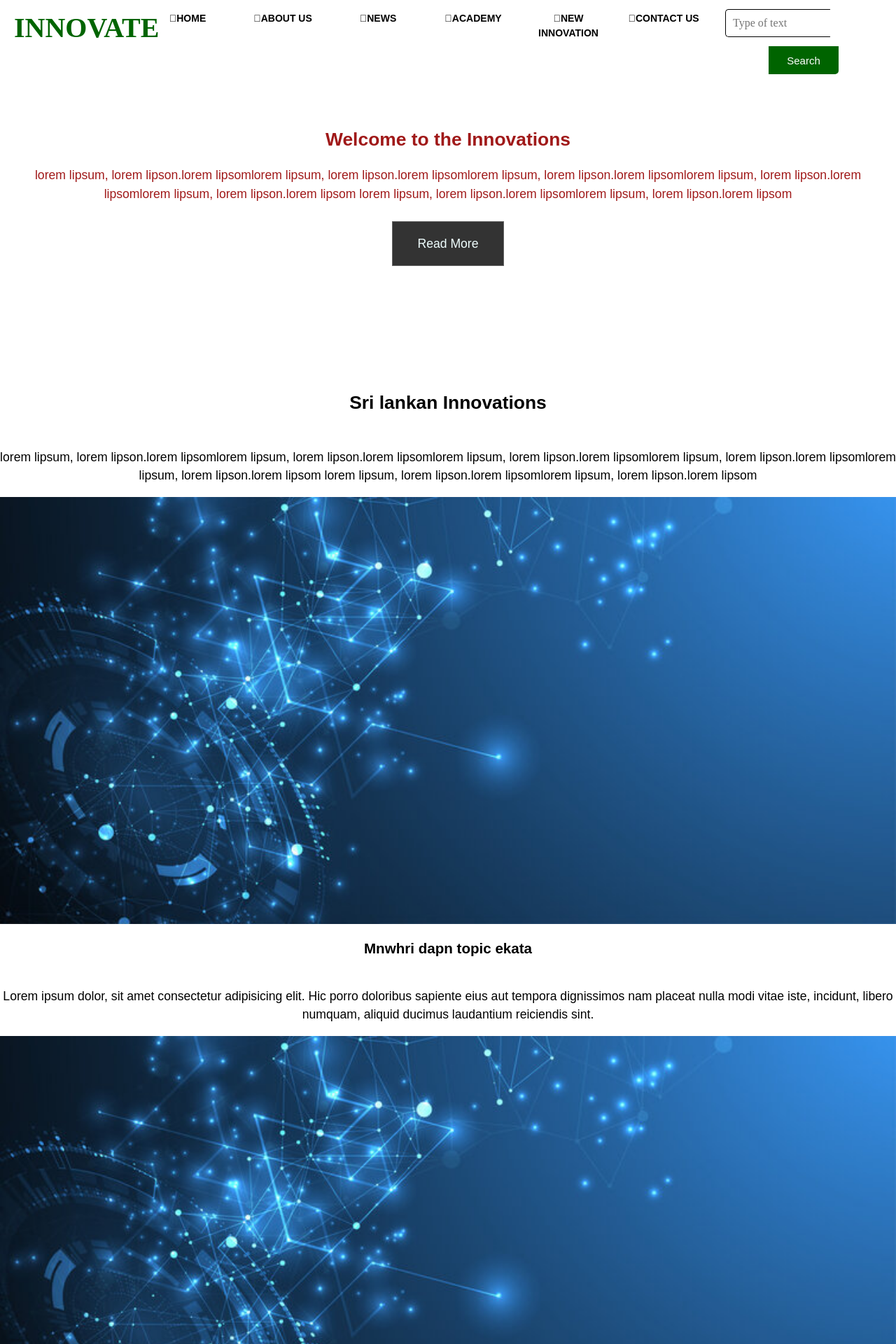
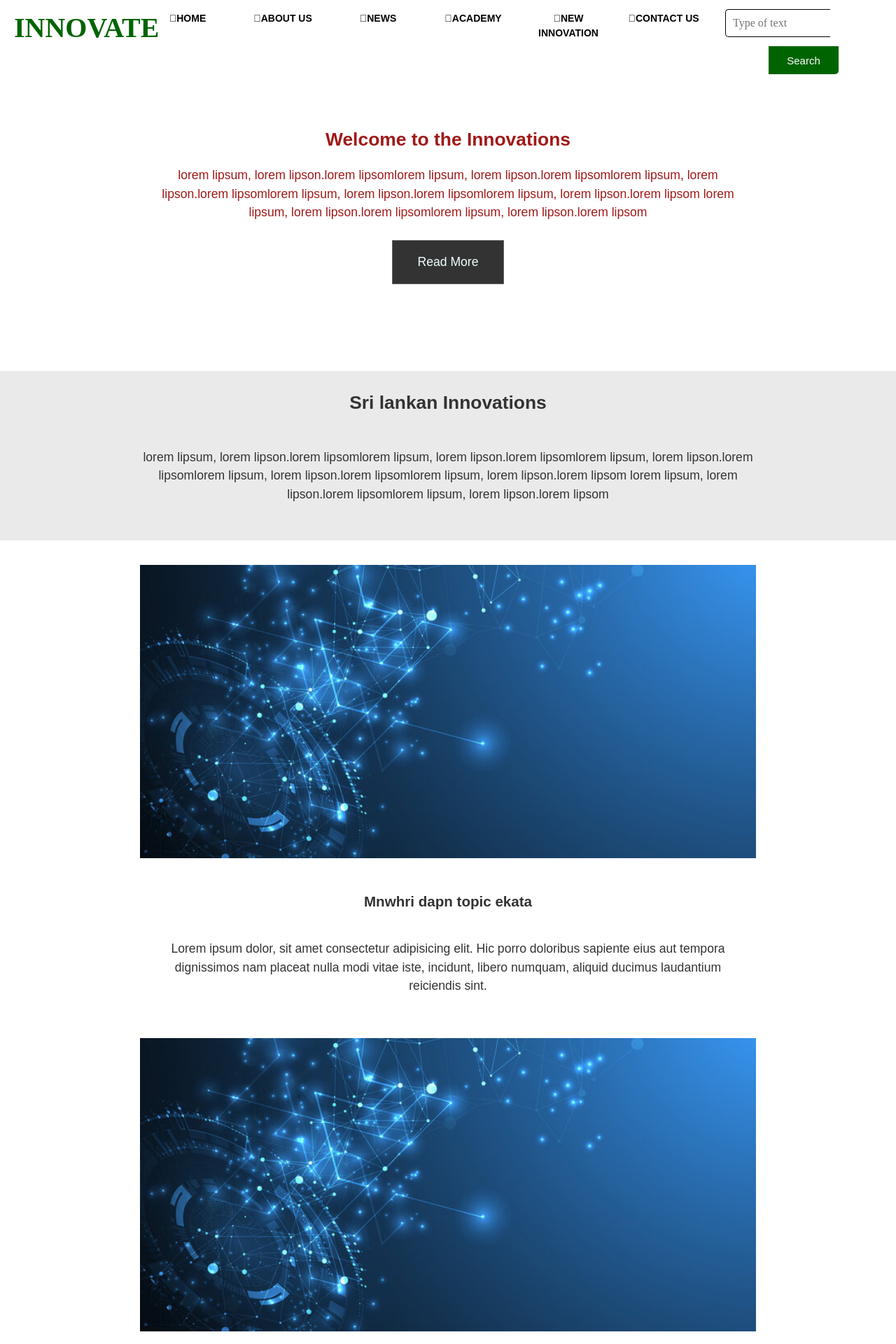
Before and after one commit to dula2000/Main-Project, a PHP site: page /newinventors.html in a window 1280 px wide. Shown: the top 1920 px of the page at 70% size. Run offline with PHP 8.4, Linux system fonts and the light colour scheme.

Commit message:
Update NewInventors.css

```diff
--- a/newinventors.css
+++ b/newinventors.css
@@ -215,8 +215,69 @@ p{
     padding-bottom: 0;
 }
 
-#showcase .content-wrap {
+#showcase .content-wrap,
+#showcase-a .content-wrap {
     padding: 0 1.5em;
 }
 
 /*Section A*/
+
+#section-a{
+    background: #eaeaea;
+    color: #333;
+    padding-bottom: 2em;
+
+}
+/*Section b*/
+
+#section-b{
+    padding: 2em 1em 1em;
+}
+
+#section-b ul{
+    list-style: none;
+    margin: 0;
+    padding: 0;
+}
+
+#section-b li{
+    margin-bottom: 1em;
+    background: #fff;
+    color: #333;
+}
+
+.card-content{
+    padding: 1.5em;
+}
+
+/*section c*/
+
+#section-c{
+    background: #fff;
+    color: #333;
+    padding: 2em;
+}
+
+/*Section d*/
+
+#section-d .box{
+    padding: 2em;
+    color: #fff;
+}
+
+#section-d .box:first-child{
+    background: #2690d4;
+}
+
+
+/*media quaries*/
+
+@media(min-width:700px){
+    .grid{
+        display: grid;
+        grid-template-columns: 1fr repeat(2, minmax(auto, 25em)) 1fr;
+    }
+    .content-wrap, #section-b ul{
+               grid-column: 2/4;
+    }
+}
```
